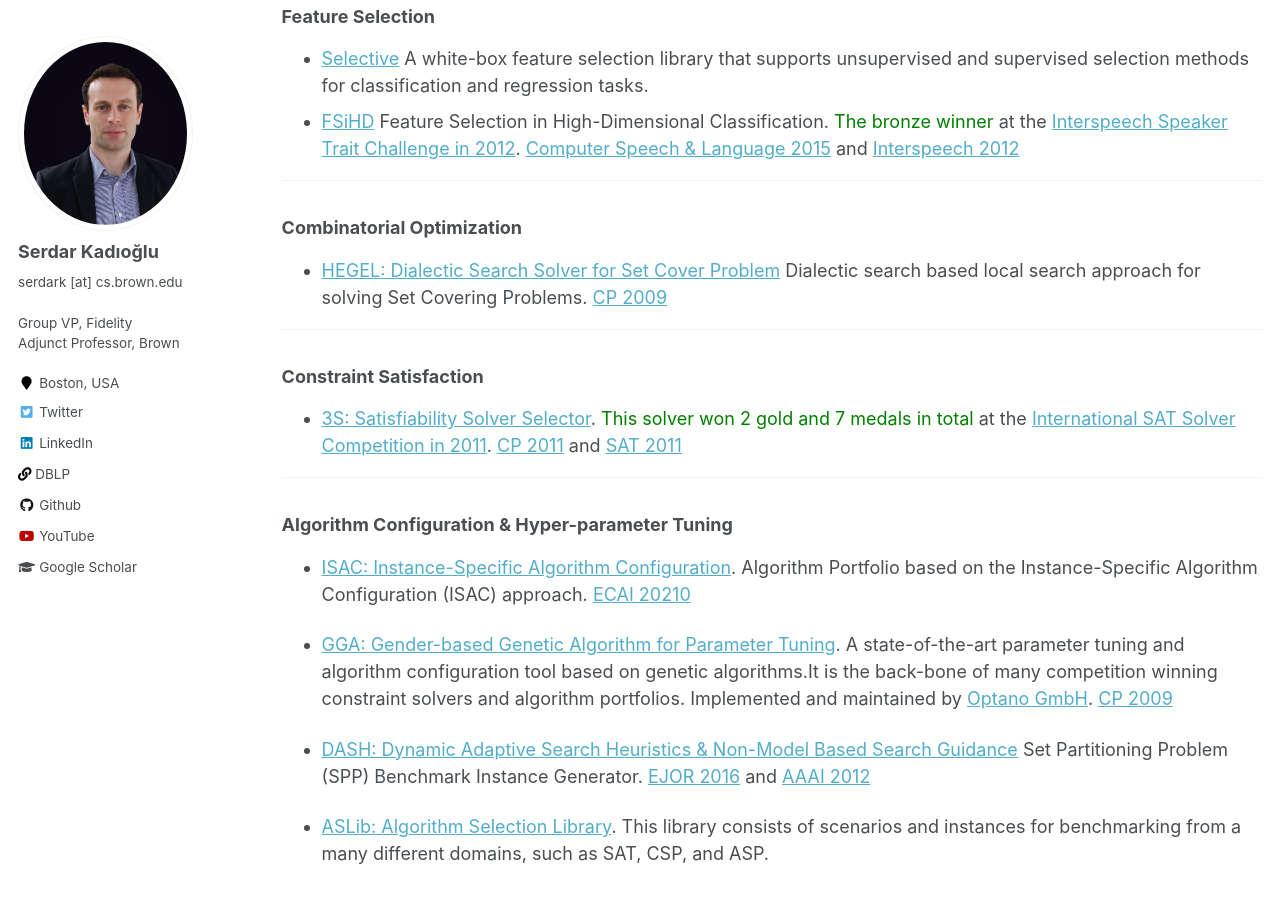
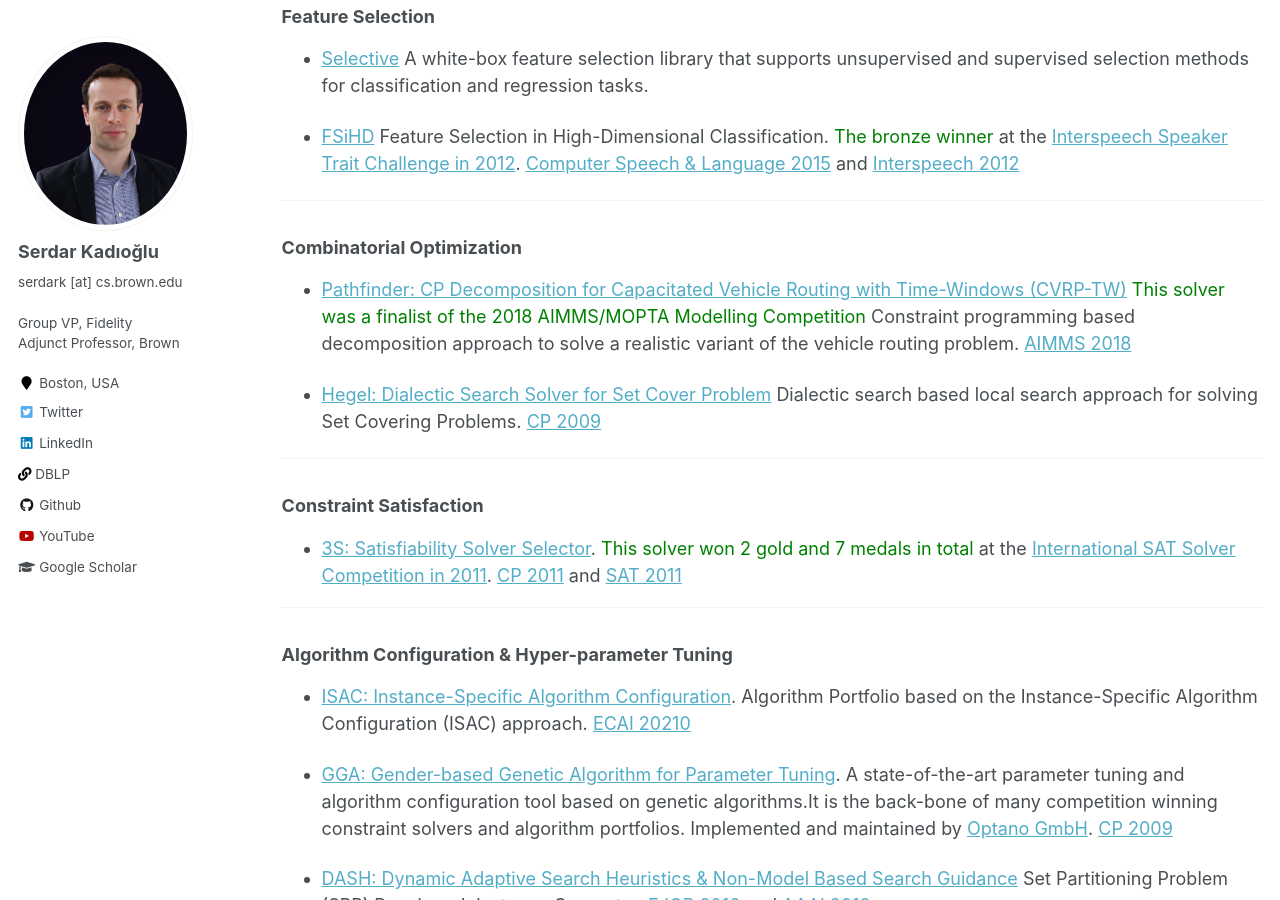
Before and after one commit to skadio/skadio.github.io, a Jekyll site: the page built from _pages/software.md, in a window 1280 px wide and 900 px high, scrolled down 862 px. Built offline with Jekyll 4.4.1, drawn with Linux system fonts in a browser that asks for light colours.

Commit message:
Update software.md

```diff
--- a/_pages/software.md
+++ b/_pages/software.md
@@ -35,29 +35,32 @@ author_profile: true
 
 ### Feature Selection
 
-* [Selective](https://github.com/fidelity/selective) A white-box feature selection library that supports unsupervised and supervised selection methods for classification and regression tasks.
-* [FSiHD](http://users.spa.aalto.fi/jpohjala/featureselection/) Feature Selection in High-Dimensional Classification. <span style="color:green">The bronze winner</span> at the [Interspeech Speaker Trait Challenge in 2012](http://www5.informatik.uni-erlangen.de/Forschung/Publikationen/2012/Schuller12-TI2.pdf). [Computer Speech & Language 2015](https://www.sciencedirect.com/science/article/abs/pii/S0885230813001113) and [Interspeech 2012](https://users.aalto.fi/~jpohjala/publications/is12stc.pdf)
+- [Selective](https://github.com/fidelity/selective) A white-box feature selection library that supports unsupervised and supervised selection methods for classification and regression tasks.
+
+- [FSiHD](http://users.spa.aalto.fi/jpohjala/featureselection/) Feature Selection in High-Dimensional Classification. <span style="color:green">The bronze winner</span> at the [Interspeech Speaker Trait Challenge in 2012](http://www5.informatik.uni-erlangen.de/Forschung/Publikationen/2012/Schuller12-TI2.pdf). [Computer Speech & Language 2015](https://www.sciencedirect.com/science/article/abs/pii/S0885230813001113) and [Interspeech 2012](https://users.aalto.fi/~jpohjala/publications/is12stc.pdf)
 
 ---
 
 ### Combinatorial Optimization
 
-* [HEGEL: Dialectic Search Solver for Set Cover Problem](https://github.com/skadio/hegel) Dialectic search based local search approach for solving Set Covering Problems. [CP 2009](https://link.springer.com/chapter/10.1007/978-3-642-04244-7_39)
+- [Pathfinder: CP Decomposition for Capacitated Vehicle Routing with Time-Windows (CVRP-TW)](https://github.com/skadio/pathfinder) <span style="color:green">This solver was a finalist of the 2018 AIMMS/MOPTA Modelling Competition</span> Constraint programming based decomposition approach to solve a realistic variant of the vehicle routing problem. [AIMMS 2018](https://arxiv.org/pdf/2106.16176.pdf)
+
+- [Hegel: Dialectic Search Solver for Set Cover Problem](https://github.com/skadio/hegel) Dialectic search based local search approach for solving Set Covering Problems. [CP 2009](https://link.springer.com/chapter/10.1007/978-3-642-04244-7_39)
 
 ---
 
 ### Constraint Satisfaction
 
-* [3S: Satisfiability Solver Selector](https://sites.google.com/site/yurimalitsky/downloads). <span style="color:green">This solver won 2 gold and 7 medals in total</span> at the [International SAT Solver Competition in 2011](http://www.satcompetition.org/). [CP 2011](https://link.springer.com/chapter/10.1007%2F978-3-642-23786-7_35) and [SAT 2011](http://link.springer.com/chapter/10.1007%2F978-3-642-21581-0_33)
+- [3S: Satisfiability Solver Selector](https://sites.google.com/site/yurimalitsky/downloads). <span style="color:green">This solver won 2 gold and 7 medals in total</span> at the [International SAT Solver Competition in 2011](http://www.satcompetition.org/). [CP 2011](https://link.springer.com/chapter/10.1007%2F978-3-642-23786-7_35) and [SAT 2011](http://link.springer.com/chapter/10.1007%2F978-3-642-21581-0_33)
 
 ---
 
 ### Algorithm Configuration & Hyper-parameter Tuning
 
-* [ISAC: Instance-Specific Algorithm Configuration](https://sites.google.com/site/yurimalitsky/downloads). Algorithm Portfolio based on the Instance-Specific Algorithm Configuration (ISAC) approach. [ECAI 20210](https://ebooks.iospress.nl/publication/5873)
+- [ISAC: Instance-Specific Algorithm Configuration](https://sites.google.com/site/yurimalitsky/downloads). Algorithm Portfolio based on the Instance-Specific Algorithm Configuration (ISAC) approach. [ECAI 20210](https://ebooks.iospress.nl/publication/5873)
 
-* [GGA: Gender-based Genetic Algorithm for Parameter Tuning](https://github.com/OPTANO/optano.algorithm.tuner). A state-of-the-art parameter tuning and algorithm configuration tool based on genetic algorithms.It is the back-bone of many competition winning constraint solvers and algorithm portfolios. Implemented and maintained by [Optano GmbH](https://optano.com/). [CP 2009](http://link.springer.com/chapter/10.1007%2F978-3-642-04244-7_14)
+- [GGA: Gender-based Genetic Algorithm for Parameter Tuning](https://github.com/OPTANO/optano.algorithm.tuner). A state-of-the-art parameter tuning and algorithm configuration tool based on genetic algorithms.It is the back-bone of many competition winning constraint solvers and algorithm portfolios. Implemented and maintained by [Optano GmbH](https://optano.com/). [CP 2009](http://link.springer.com/chapter/10.1007%2F978-3-642-04244-7_14)
 
-* [DASH: Dynamic Adaptive Search Heuristics & Non-Model Based Search Guidance](https://github.com/skadio/set-partitioning-instance-generator) Set Partitioning Problem (SPP) Benchmark Instance Generator. [EJOR 2016](http://link.springer.com/article/10.1007%2Fs10601-015-9211-0) and [AAAI 2012](http://www.aaai.org/ocs/index.php/AAAI/AAAI12/paper/view/5082)
+- [DASH: Dynamic Adaptive Search Heuristics & Non-Model Based Search Guidance](https://github.com/skadio/set-partitioning-instance-generator) Set Partitioning Problem (SPP) Benchmark Instance Generator. [EJOR 2016](http://link.springer.com/article/10.1007%2Fs10601-015-9211-0) and [AAAI 2012](http://www.aaai.org/ocs/index.php/AAAI/AAAI12/paper/view/5082)
 
-* [ASLib: Algorithm Selection Library](https://github.com/coseal/aslib_data). This library consists of scenarios and instances for benchmarking from a many different domains, such as SAT, CSP, and ASP.
+- [ASLib: Algorithm Selection Library](https://github.com/coseal/aslib_data). This library consists of scenarios and instances for benchmarking from a many different domains, such as SAT, CSP, and ASP.
```
